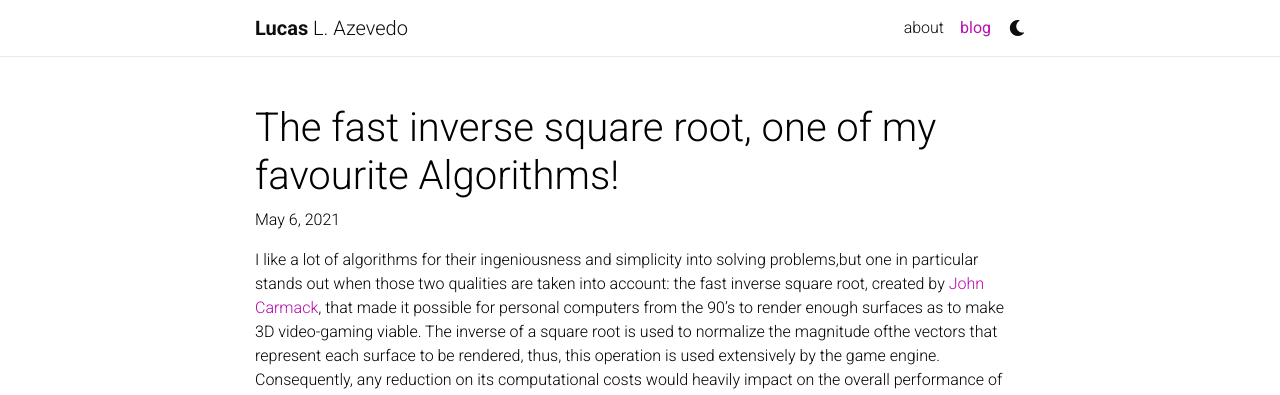
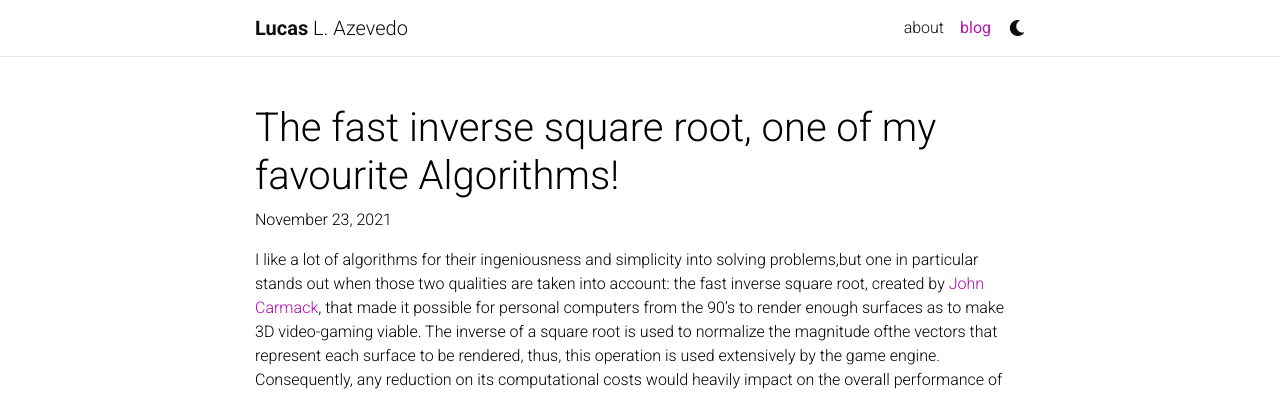
Before and after one commit to lucas0/lucas0.github.io, a Jekyll site: the page built from _posts/2021-11-23-fsqrt.md, in a window 1280 px wide. Shown: the top 395 px of the page. Built offline with Jekyll 4.4.1, drawn with Linux system fonts in a browser that asks for light colours; nearby versions of some CDN libraries; a style sheet for code colours, icons or effects is not loaded.

Commit message:
fix fsqrt date

```diff
--- a/_posts/2021-11-23-fsqrt.md
+++ b/_posts/2021-11-23-fsqrt.md
@@ -1,8 +1,8 @@
 ---
 layout: post
 title: The fast inverse square root, one of my favourite Algorithms!
-date: 2021-05-06 06:33:31-0400
-description: ...or its improved version by John Carmac!
+date: 2021-11-23 06:33:31-0400
+description: or its improved version by John Carmac!
 ---
 
 I like a lot of algorithms for their ingeniousness and simplicity into solving problems,but one in particular stands out when those two qualities are taken into account: the fast inverse square root, created by [John Carmack](https://en.wikipedia.org/wiki/John_Carmack), that made it possible for personal computers from the 90’s to render enough surfaces as to make 3D video-gaming viable. The inverse of a square root is used to normalize the magnitude ofthe vectors that represent each surface to be rendered, thus, this operation is used extensively by the game engine. Consequently, any reduction on its computational costs would heavily impact on the overall performance of the code.
```
Also changed, not shown: _news/announcement_6.md (line endings or trailing spaces).
